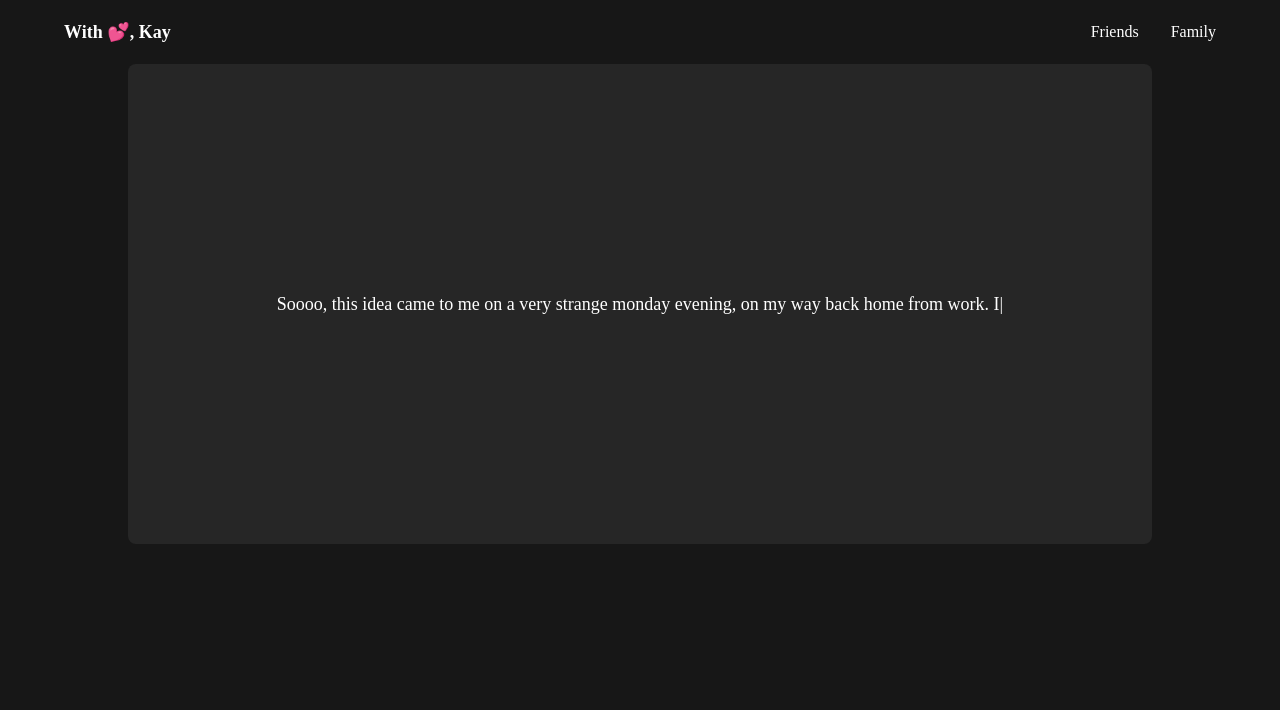
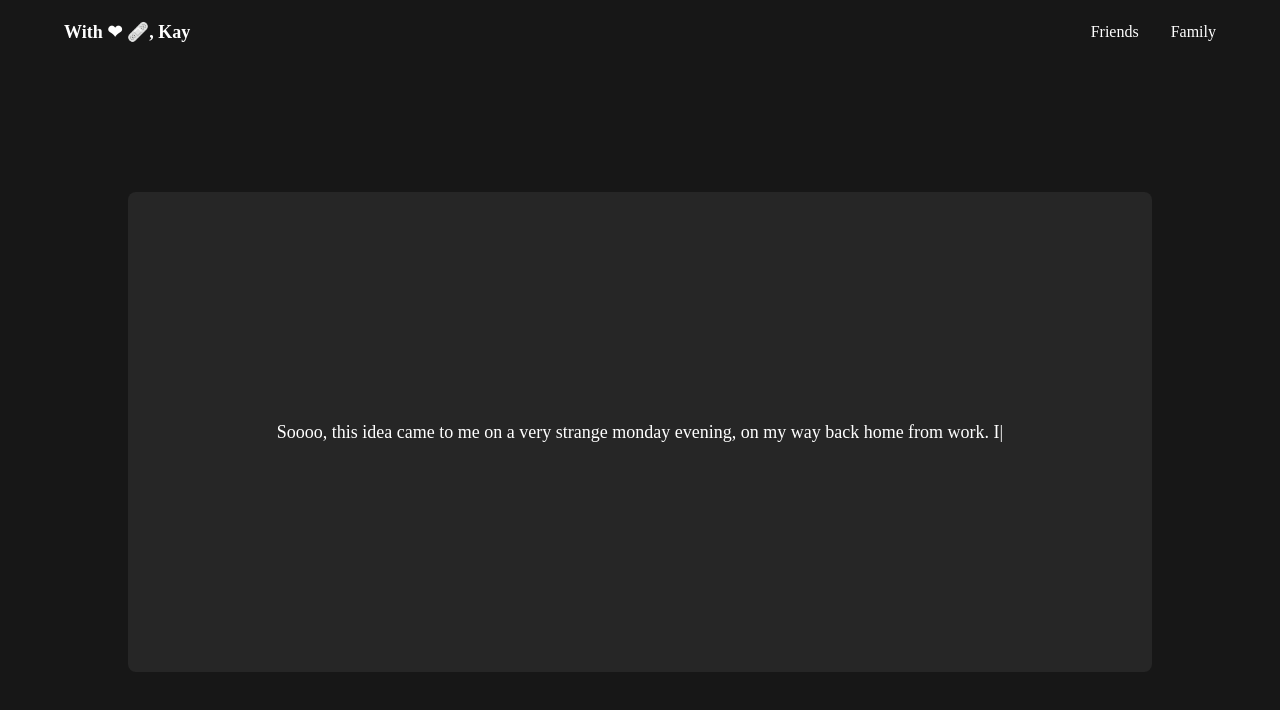
Before and after one commit to kayode-dev/w-love-kay, a React (Create React App) app: page /home in a window 1280 px wide. Shown: the top 710 px of the page. Built offline with nearby package versions, Linux system fonts and the light colour scheme.

Commit message:
recenter and emoji change

```diff
--- a/src/components/navbar.jsx
+++ b/src/components/navbar.jsx
@@ -1,7 +1,7 @@
 const Navbar = () => {
   return (
     <nav className="flex md:justify-between justify-around items-center h-16 px-16 ">
-      <p className="font-bold text-lg">With 💕, Kay</p>
+      <p className="font-bold text-lg">With ❤ 🩹, Kay</p>
 
       <ul className="justify-center gap-8 hidden md:flex">
         <li>Friends</li>
--- a/src/index.css
+++ b/src/index.css
@@ -8,3 +8,7 @@
 body{
   font-family: 'Roboto Slab', serif;
 }
+
+.main-body{
+  min-height: calc(100vh - 64px)
+}
--- a/src/views/home.jsx
+++ b/src/views/home.jsx
@@ -4,8 +4,9 @@ const Home = () => {
   return (
     <>
       <Navbar />
-      <div className="h-[60vh] w-4/5 bg-neutral-800 m-auto rounded-lg p-10 flex flex-col items-center justify-center">
-        <p className="text-lg text-center">
+      <div className="main-body flex flex-col items-center ">
+        <div className="h-[60vh] w-4/5 bg-neutral-800 m-auto rounded-lg p-10 flex flex-col items-center justify-center overflow-y-auto">
+          <p className="text-lg">
             <TypeAnimation
               sequence={[
                 "Soooo, this idea came to me on a very strange monday evening, on my way back home from work. I am quite poor, considering the economy and all that, so i got to thinking, *how can i appreciate everyone that beleives in me/ made an effort to look out for me/ made me happy(a very difficult task that some did with ease) *",
@@ -14,6 +15,7 @@ const Home = () => {
             />
           </p>
         </div>
+      </div>
     </>
   );
 };
```
Lines whose indentation alone changed are shown as unchanged.
